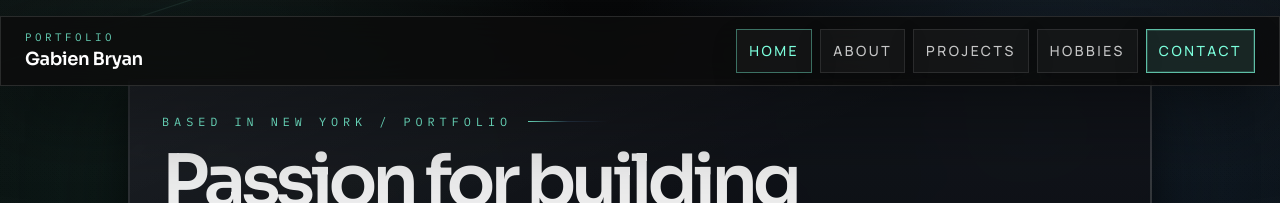
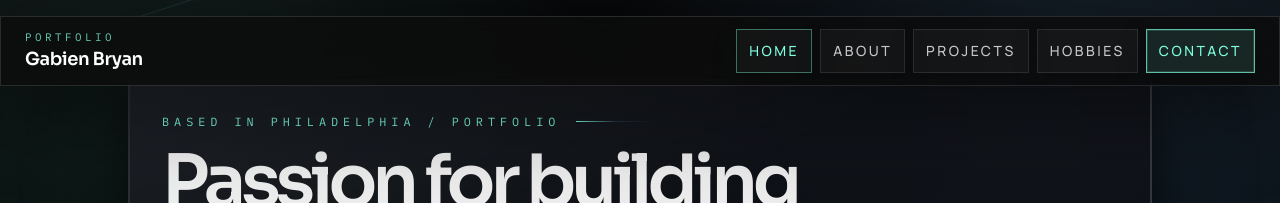
Before and after one commit to gbryan-psu/custom_portfolio, a Next.js app: page / in a window 1280 px wide. Shown: the top 203 px of the page. Built offline with nearby package versions, Linux system fonts and the light colour scheme.

Commit message:
cleanup cont.

```diff
--- a/src/app/page.tsx
+++ b/src/app/page.tsx
@@ -3,8 +3,8 @@ import { ArrowDown, ArrowRight } from "lucide-react";
 import { BackgroundEffects } from "@/components/home/backgroundEffects";
 import { PageMain } from "@/components/general/pageMain";
 import { SectionIntro } from "@/components/general/sectionIntro";
-import { InfoCard } from "@/components/general/infoCard";
-import { NavCard } from "@/components/general/navCard";
+import { InfoCard } from "@/components/home/infoCard";
+import { NavCard } from "@/components/home/navCard";
 import { homeNavigationCards, homeSignals, siteMeta } from "@/content/site";
 
 export default function HomePage() {
--- a/src/content/site.ts
+++ b/src/content/site.ts
@@ -9,7 +9,7 @@ export type NavItem = {
 export const siteMeta = {
   name: "Gabien Bryan",
   title: "Software Engineer",
-  location: "Based in New York",
+  location: "Based in Philadelphia",
   blurb:
     "I build resilient web experiences with an engineer's eye for systems, interfaces, and quality.",
   email: "hello@gabienbryan.dev",
```
Also changed, not shown: src/components/home/infoCard.tsx (renamed from src/components/general/infoCard.tsx), src/components/home/navCard.tsx (renamed from src/components/general/navCard.tsx).
